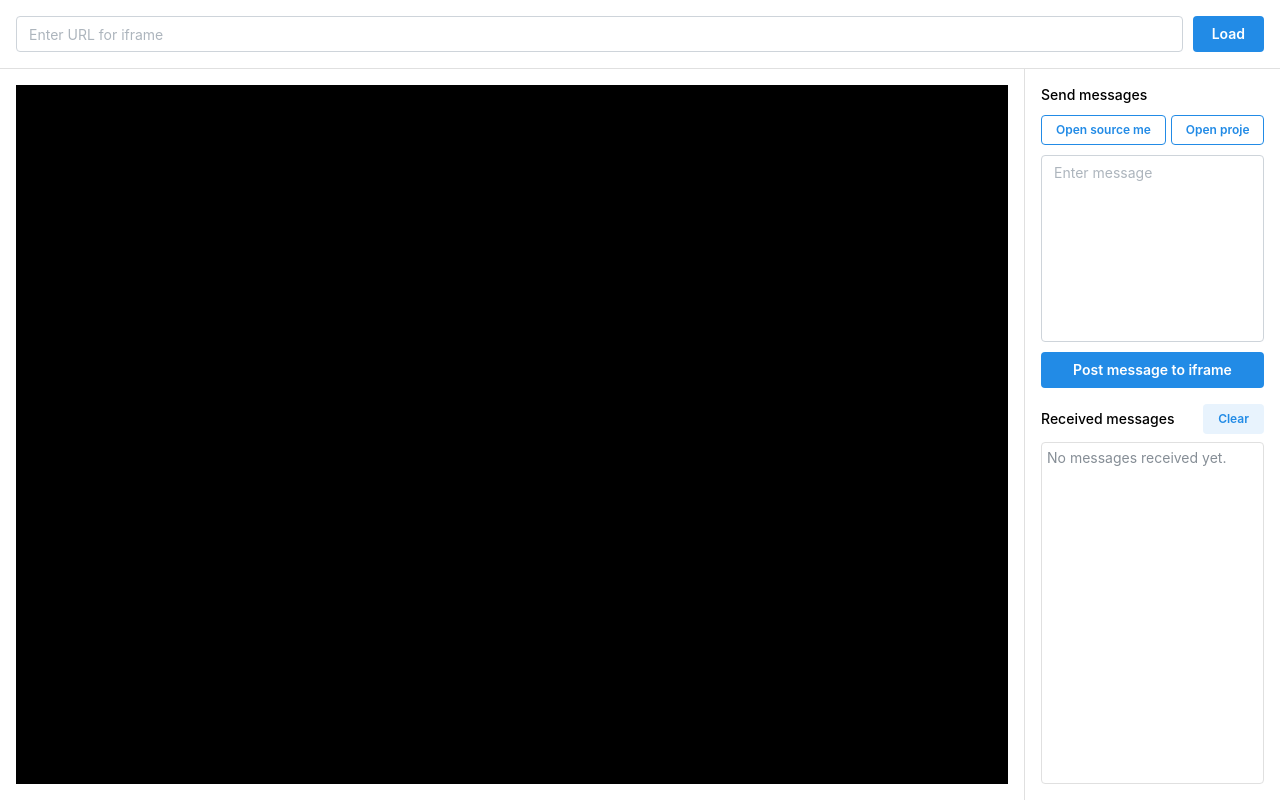
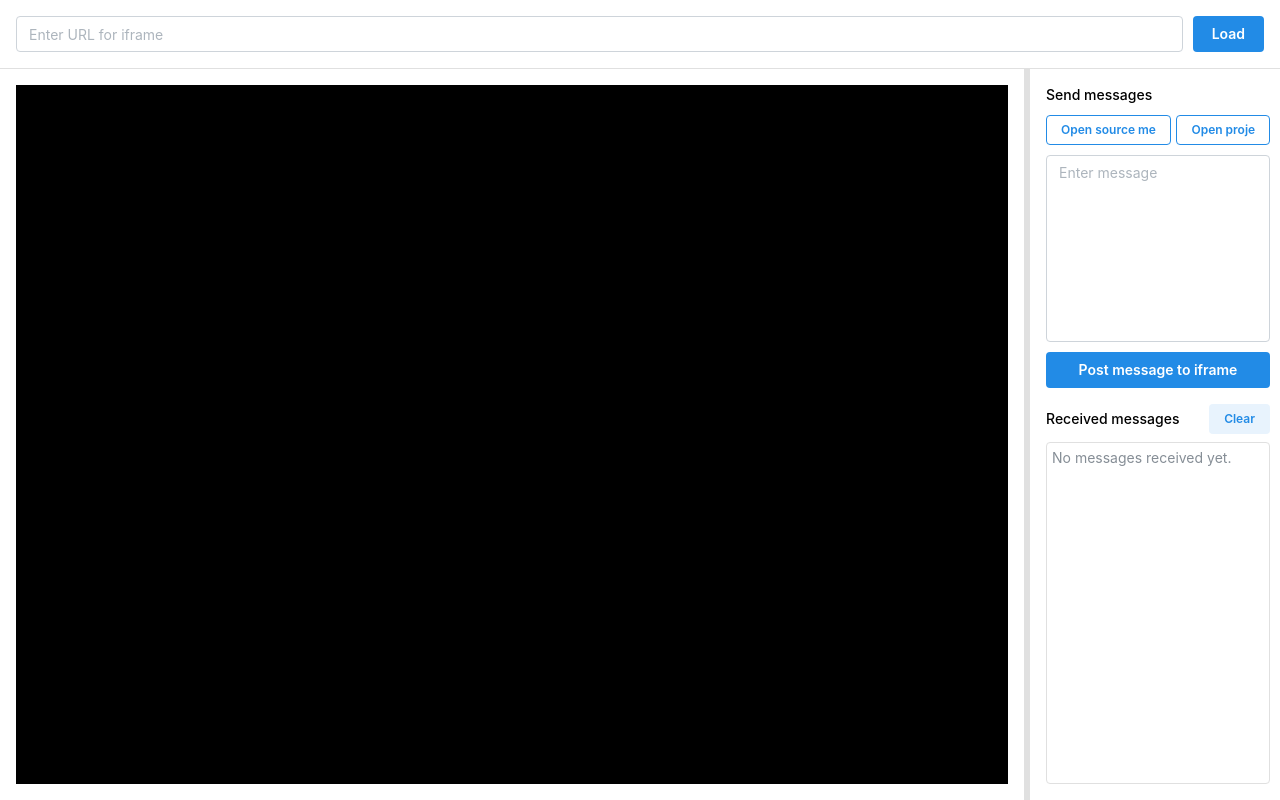
Before and after one commit to cuttingroom/embed-test, a React (Vite) app: page / in a window 1280 px wide. Built offline with nearby package versions, Linux system fonts and the light colour scheme.

Commit message:
Added a divider to scale the iframe. Added pretty-printing

```diff
--- a/src/App.tsx
+++ b/src/App.tsx
@@ -1,4 +1,4 @@
-import { MantineProvider, TextInput, Textarea, Button, Box, Text, ScrollArea } from '@mantine/core'
+import { MantineProvider, TextInput, Textarea, Button, Box, Text, ScrollArea, Code } from '@mantine/core'
 import '@mantine/core/styles.css'
 import { useRef, useEffect, useState } from 'react'
 import JSON5 from 'json5'
@@ -9,12 +9,14 @@ function App() {
   const { url, iframeUrl, iframeMessage, setUrl, setIframeMessage, loadUrl } = useAppStore()
   const iframeRef = useRef<HTMLIFrameElement>(null)
   const textareaRef = useRef<HTMLTextAreaElement>(null)
-  const [receivedMessages, setReceivedMessages] = useState<string[]>([])
+  const containerRef = useRef<HTMLDivElement>(null)
+  const [receivedMessages, setReceivedMessages] = useState<{ timestamp: string; data: unknown }[]>([])
   const [embeddedMode, setEmbeddedMode] = useState(false)
+  const [panelRatio, setPanelRatio] = useState(80)
+  const [isDragging, setIsDragging] = useState(false)
 
   // Check for URL query parameters on component mount
   useEffect(() => {
-    // Simple query parameter parsing that handles URLs with # and ?
     const search = window.location.search + window.location.hash
     if (search.startsWith('?')) {
       const params = new URLSearchParams(search.substring(1))
@@ -23,7 +25,6 @@ function App() {
       if (embedUrlParam) {
         const decodedUrl = decodeURIComponent(embedUrlParam)
         setUrl(decodedUrl)
-        // Automatically load the URL into the iframe
         loadUrl()
       }
 
@@ -39,19 +40,54 @@ function App() {
       if (embeddedMode) {
         if (event.source === window.parent && event.source !== window) {
           const timestamp = new Date().toLocaleTimeString()
-          const messageText = `[${timestamp}] ${JSON.stringify(event.data, null, 2)}`
-          setReceivedMessages(prev => [...prev, messageText])
+          setReceivedMessages(prev => [...prev, { timestamp, data: event.data }])
         }
       } else if (iframeRef.current && event.source === iframeRef.current.contentWindow) {
         const timestamp = new Date().toLocaleTimeString()
-        const messageText = `[${timestamp}] ${JSON.stringify(event.data, null, 2)}`
-        setReceivedMessages(prev => [...prev, messageText])
+        setReceivedMessages(prev => [...prev, { timestamp, data: event.data }])
       }
     }
 
     window.addEventListener('message', handleMessage)
     return () => window.removeEventListener('message', handleMessage)
   }, [embeddedMode])
+
+  // ----- Reliable dragging implementation -----
+  // Use Pointer Events + an overlay over the iframe while dragging.
+  useEffect(() => {
+    if (!isDragging) return
+
+    // Disable text selection while dragging
+    const prevUserSelect = document.body.style.userSelect
+    document.body.style.userSelect = 'none'
+
+    const handlePointerMove = (e: PointerEvent) => {
+      if (!containerRef.current) return
+      const rect = containerRef.current.getBoundingClientRect()
+      const newRatio = ((e.clientX - rect.left) / rect.width) * 100
+      setPanelRatio(Math.min(Math.max(newRatio, 10), 90))
+    }
+
+    const stopDragging = () => setIsDragging(false)
+
+    window.addEventListener('pointermove', handlePointerMove)
+    window.addEventListener('pointerup', stopDragging, { once: true })
+    window.addEventListener('blur', stopDragging, { once: true })
+
+    return () => {
+      document.body.style.userSelect = prevUserSelect
+      window.removeEventListener('pointermove', handlePointerMove)
+      window.removeEventListener('pointerup', stopDragging)
+      window.removeEventListener('blur', stopDragging)
+    }
+  }, [isDragging])
+
+  const beginDrag: React.PointerEventHandler<HTMLDivElement> = (e) => {
+    e.preventDefault()
+    // In case the element supports it in some browsers
+    try { (e.target as Element).setPointerCapture?.(e.pointerId) } catch { /* empty */ }
+    setIsDragging(true)
+  }
 
   const postMessageToTarget = (message: string) => {
     const sendMessage = (targetWindow: Window) => {
@@ -123,16 +159,35 @@ function App() {
               </Box>
           )}
 
-        {/* Main Content Area - Split 80%/20% */}
-        <Box style={{
+          {/* Main Content Area with resizable divider */}
+          <Box
+              ref={containerRef}
+              style={{
                 display: 'grid',
-          gridTemplateColumns: embeddedMode ? '1fr' : '80% 20%',
+                gridTemplateColumns: embeddedMode ? '1fr' : `${panelRatio}% 6px ${100 - panelRatio}%`,
                 height: '100%',
                 overflow: 'hidden'
-        }}>
-          {/* Main Panel - 80% width with iframe */}
+              }}
+          >
+            {/* Main Panel with iframe */}
             {!embeddedMode && (
-            <Box p="md" style={{ height: '100%', overflow: 'hidden' }}>
+                <Box p="md" style={{ position: 'relative', height: '100%', overflow: 'hidden' }}>
+                  {/* Glass pane during drag to keep events in the parent */}
+                  {isDragging && (
+                      <div
+                          aria-hidden
+                          style={{
+                            position: 'absolute',
+                            inset: 0,
+                            cursor: 'col-resize',
+                            pointerEvents: 'auto',
+                            zIndex: 2,
+                            // Transparent overlay
+                            background: 'transparent',
+                          }}
+                      />
+                  )}
+
                   <iframe
                       ref={iframeRef}
                       src={iframeUrl}
@@ -140,7 +195,7 @@ function App() {
                         width: '100%',
                         height: '100%',
                         border: 'none',
-                  backgroundColor: 'black'
+                        backgroundColor: 'black',
                       }}
                       title="Content Frame"
                       allow="autoplay; fullscreen; microphone; camera; midi; encrypted-media; picture-in-picture; display-capture; clipboard-read; clipboard-write"
@@ -148,14 +203,32 @@ function App() {
                 </Box>
             )}
 
-          {/* Right Panel - 20% width with textarea */}
-          <Box p="md" style={{
-            borderLeft: embeddedMode ? undefined : '1px solid #e0e0e0',
+            {/* Divider */}
+            {!embeddedMode && (
+                <Box
+                    role="separator"
+                    aria-orientation="vertical"
+                    onPointerDown={beginDrag}
+                    style={{
+                      cursor: 'col-resize',
+                      background: '#e0e0e0',
+                      position: 'relative',
+                      zIndex: 3, // Above iframe so pointerdown always fires
+                    }}
+                    title="Drag to resize"
+                />
+            )}
+
+            {/* Right Panel with textarea */}
+            <Box
+                p="md"
+                style={{
                   height: '100%',
                   overflow: 'hidden',
                   display: 'flex',
                   flexDirection: 'column'
-          }}>
+                }}
+            >
               <Text size="sm" fw={500} mb="xs">
                 Send messages
               </Text>
@@ -197,17 +270,18 @@ function App() {
                 </Button>
               </Box>
               <ScrollArea style={{ flex: 1, border: '1px solid #e0e0e0', padding: '5px', borderRadius: '4px' }}>
-              <Box>
                 {receivedMessages.length === 0 ? (
-                  <Text size="sm" color="dimmed">No messages received yet.</Text>
+                    <Text size="sm" c="dimmed">No messages received yet.</Text>
                 ) : (
-                  receivedMessages.map((msg, index) => (
-                    <Text key={index} size="sm" mb="xs" style={{ wordWrap: 'break-word' }}>
-                      {msg}
-                    </Text>
-                  ))
+                    <Box component="ul" m={0} p={0} style={{ listStyle: 'none' }}>
+                      {receivedMessages.map((msg, index) => (
+                          <Box component="li" key={index} mb="xs">
+                            <Text size="xs" c="dimmed">{msg.timestamp}</Text>
+                            <Code block>{JSON.stringify(msg.data, null, 2)}</Code>
+                          </Box>
+                      ))}
+                    </Box>
                 )}
-              </Box>
               </ScrollArea>
             </Box>
           </Box>
```
Lines whose indentation alone changed are shown as unchanged.
